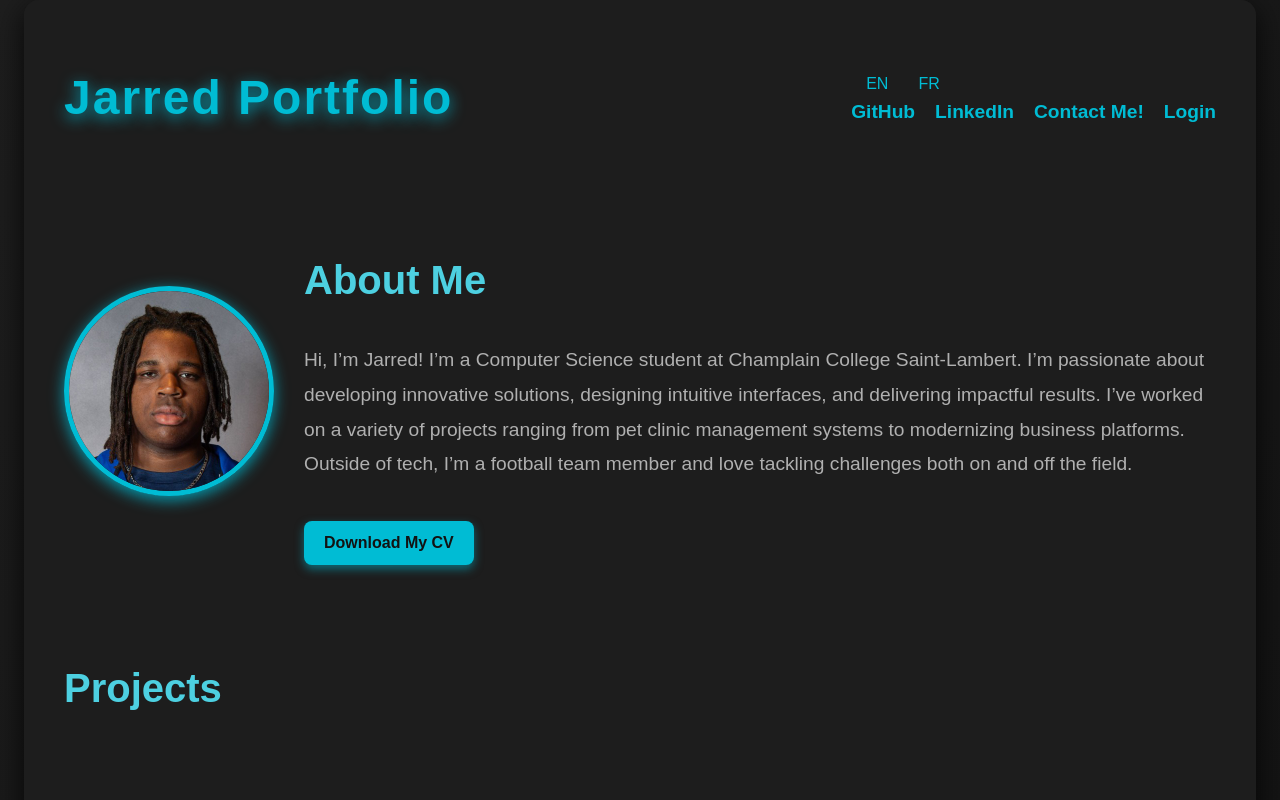
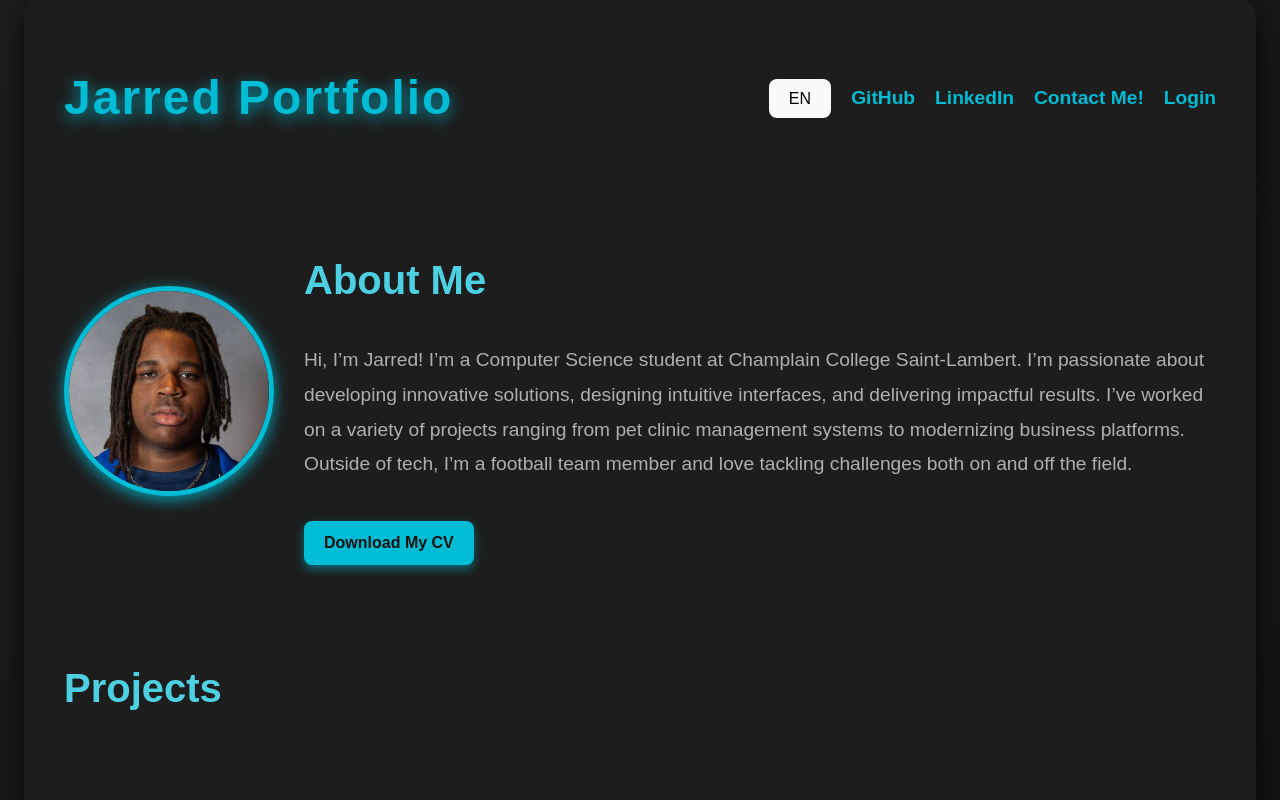
Before and after one commit to Drexjar/DrexPortfolio, a React (Vite) app: page / in a window 1280 px wide. Shown: the top 800 px of the page. Built offline with nearby package versions, Linux system fonts and the light colour scheme; no server answers; the database is empty.

Commit message:
fr en change

```diff
--- a/src/Home.jsx
+++ b/src/Home.jsx
@@ -16,6 +16,13 @@ function Home() {
   // 1) i18n
   const { t, i18n } = useTranslation();
   const [currentLang, setCurrentLang] = useState(i18n.language);
+
+  // Toggle language
+  const toggleLanguage = () => {
+    const newLang = currentLang === "en" ? "fr" : "en";
+    i18n.changeLanguage(newLang);
+    setCurrentLang(newLang);
+  };
 
   // 2) Comments
   const [comments, setComments] = useState([]);
@@ -100,11 +107,6 @@ function Home() {
     alert(t("comments.alert"));
   };
 
-  // 6) Change language
-  const changeLanguage = (lng) => {
-    i18n.changeLanguage(lng);
-    setCurrentLang(lng);
-  };
 
   return (
     <div className="app-container">
@@ -112,10 +114,9 @@ function Home() {
       <header>
         <h1>{t("header.title")}</h1>
         <div className="links">
-          <div className="language-switcher">
-            <button onClick={() => changeLanguage("en")}>EN</button>
-            <button onClick={() => changeLanguage("fr")}>FR</button>
-          </div>
+          <button className="language-toggle" onClick={toggleLanguage}>
+            {currentLang === "en" ? "FR" : "EN"}
+          </button>
           <a href="https://github.com/Drexjar" target="_blank" rel="noreferrer">
             {t("header.github")}
           </a>
```
